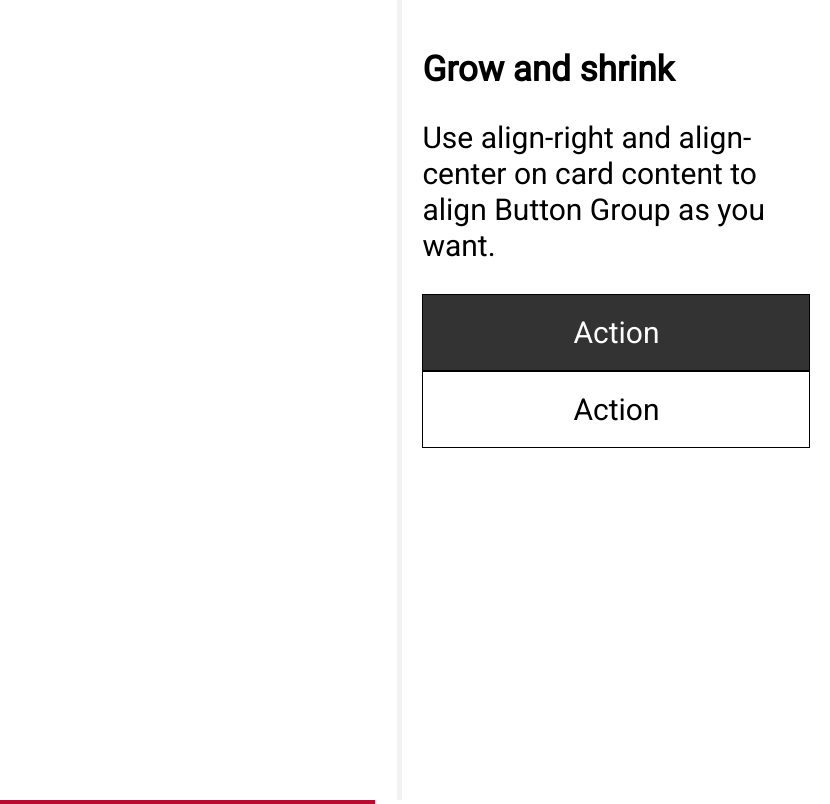
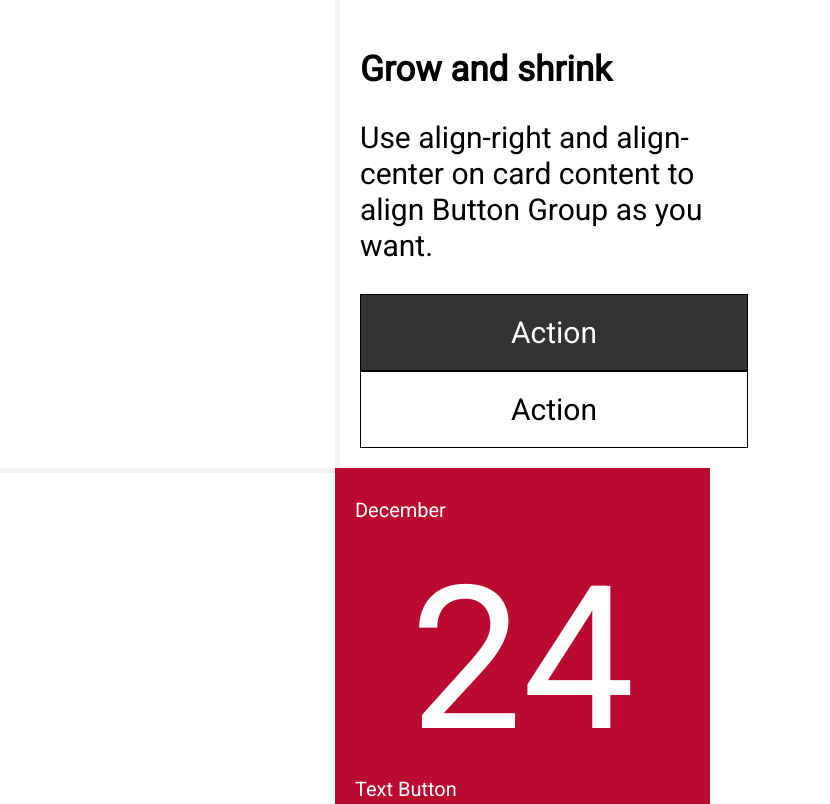
Before and after one commit to Alexander-wj/audi-ui, a website: page app/index.html in a window 768 px wide. Shown: the top 804 px of the page, 830 px wide, since content can reach past the window. Drawn offline with Linux system fonts and the light colour scheme.

Commit message:
Add tablet version

```diff
--- a/app/sass/_grid.scss
+++ b/app/sass/_grid.scss
@@ -10,7 +10,6 @@
   background: url(../app/img/card-left.jpg) no-repeat right;
   background-size: cover;
   color: #ffffff;
-  // grid-area: grid-left;
 }
 
 .vertical-bar {
@@ -19,7 +18,6 @@
 
 .grid-container-center {
   background: #ffffff;
-  // grid-area: grid-center;
 }
 
 .grid-container {
@@ -36,7 +34,6 @@
 .grid-container-right-top {
   background-color: #bb0a30;
   color: #ffffff;
-  // grid-area: grid-right-top;
 }
 
 .horizontal-bar {
@@ -48,7 +45,6 @@
   grid-template-columns: 1fr 5px 1fr;
   grid-template-rows: auto;
   justify-content: space-between;
-  // grid-area: grid-right-bottom;
 }
 
 .grid-container-right-bottom-left {
@@ -74,36 +70,10 @@
   }
 }
 
-@media (min-width: 480px) and (max-width: 1025px) {
+@media (min-width: 480px) and (max-width: 1024px) {
   .container {
-    grid-template-columns: 1fr 5px 1fr 5px 1fr;
-    grid-template-rows: 100vh;
-  .grid-container-left {
-    grid-column-start: 1;
-   grid-column-end: 4;
-   grid-row-start: 1;
-   grid-row-end: 2;
-  }
-  .vertical-bar {
-    grid-column-start: 4;
-    grid-column-end: 5;
-    grid-row-start: 1;
-    grid-row-end: 2;
-  }
-  .grid-container-center {
-    grid-column-start: 5;
-   grid-column-end: 6;
-   grid-row-start: 1;
-   grid-row-end: 2;
-  }
-
-    .grid-container-right-top {
-      grid-column-start: 1;
-      grid-column-end: 6;
-      grid-row-start: 1;
-      grid-row-end: 2;
-    }
-
+    grid-template-columns: 1fr 5px 1fr;
+    grid-template-rows: 1fr 5px 1fr 5px 1fr;
     .buttons-content {
       .button-place {
         position: static;
```
Also changed, not shown: dist/main.css.
